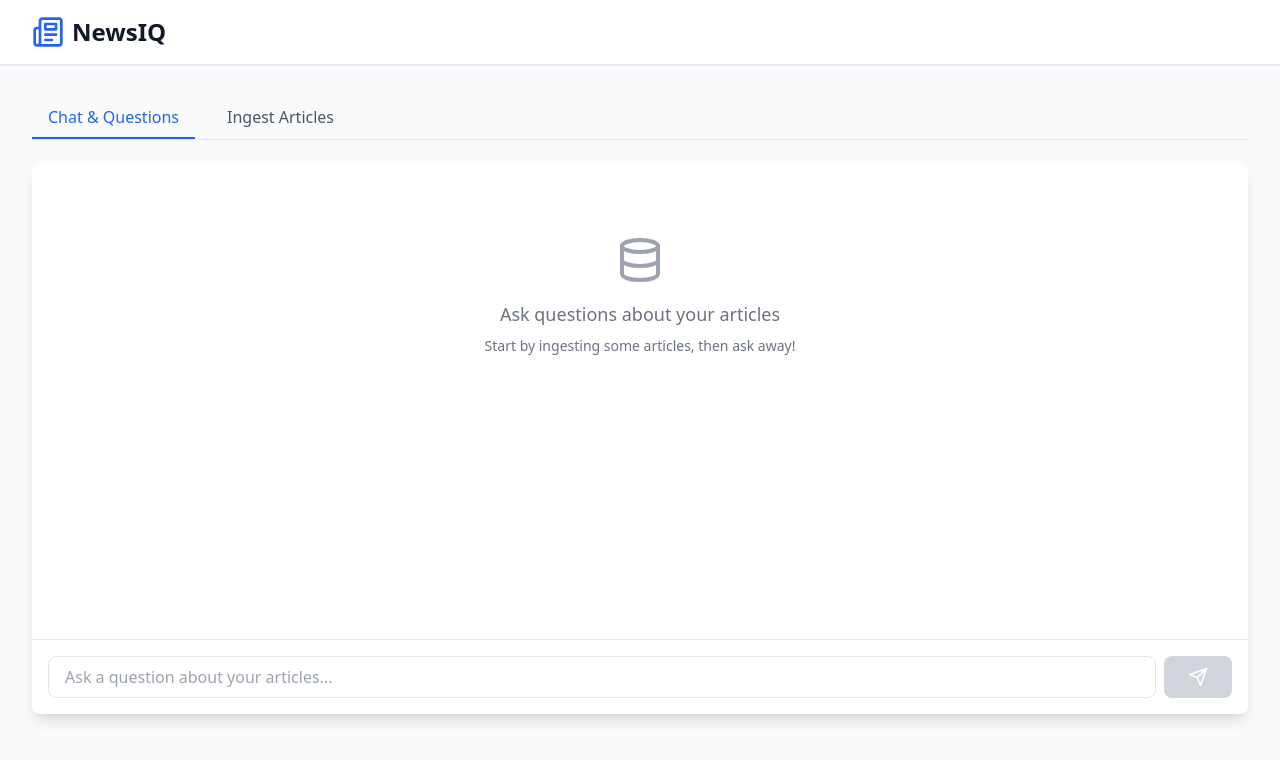
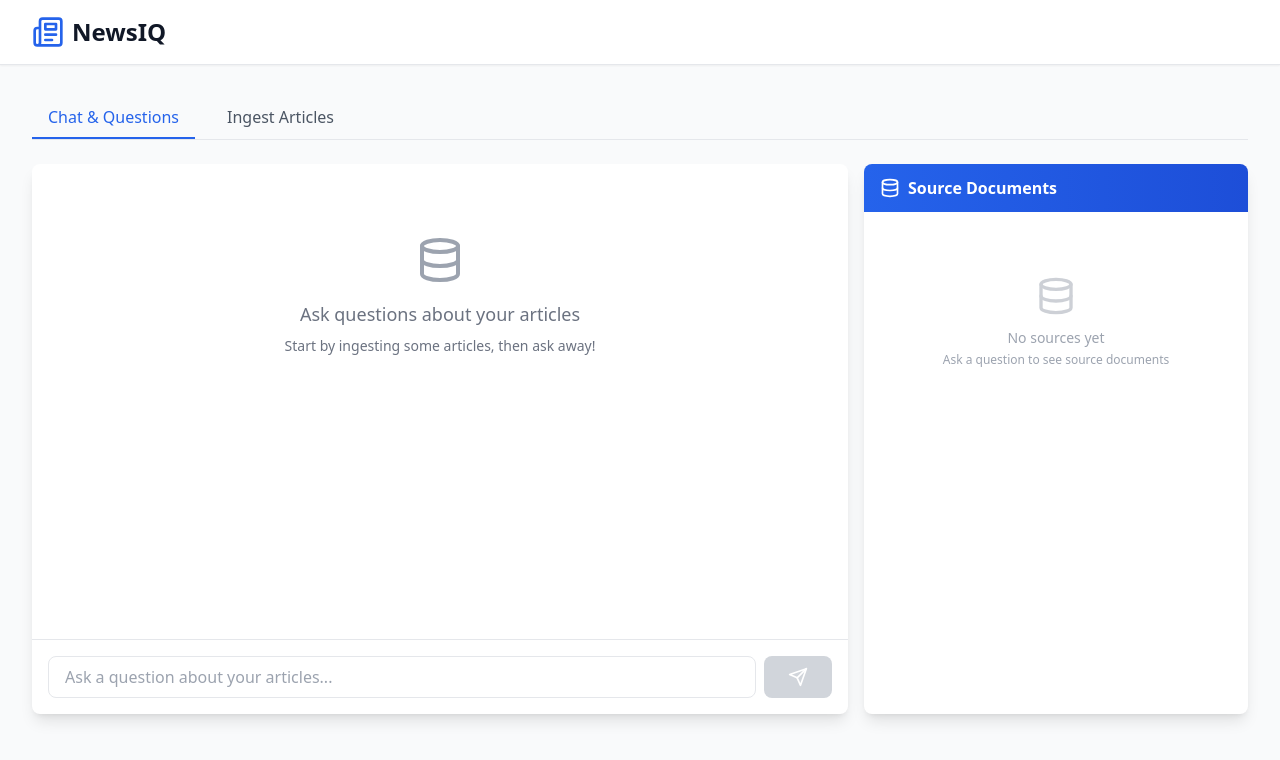
Before and after one commit to ArturasGrygelis/NewsIQ, a Next.js app in the folder frontend/: page /app in a window 1280 px wide. Shown: the top 760 px of the page. Built offline with nearby package versions, Linux system fonts and the light colour scheme.

Commit message:
answering is working, frontend awaits for the answer

```diff
--- a/frontend/pages/app.tsx
+++ b/frontend/pages/app.tsx
@@ -10,6 +10,9 @@ interface Message {
     title: string
     url: string
     snippet: string
+    authors?: string
+    language?: string
+    topics?: string
   }>
 }
 
@@ -41,6 +44,8 @@ export default function AppPage() {
       const response = await axios.post('/api/answer', {
         question: input,
         session_id: sessionId
+      }, {
+        timeout: 120000  // 2 minutes timeout for long-running workflows
       })
 
       const assistantMessage: Message = {
@@ -71,7 +76,9 @@ export default function AppPage() {
         ? { article_url: articleUrl }
         : { topic, website: website || undefined, max_age_days: maxAge }
 
-      const response = await axios.post('/api/ingest', payload)
+      const response = await axios.post('/api/ingest', payload, {
+        timeout: 120000  // 2 minutes timeout
+      })
 
       if (response.data.success) {
         setIngestResult(`✓ ${response.data.message}`)
@@ -131,7 +138,9 @@ export default function AppPage() {
 
         {/* Chat Tab */}
         {activeTab === 'chat' && (
-          <div className="bg-white rounded-lg shadow-lg h-[calc(100vh-250px)] flex flex-col">
+          <div className="flex gap-4 h-[calc(100vh-250px)]">
+            {/* Main Chat Area */}
+            <div className="flex-1 bg-white rounded-lg shadow-lg flex flex-col">
               {/* Messages */}
               <div className="flex-1 overflow-y-auto p-6 space-y-4">
                 {messages.length === 0 && (
@@ -150,25 +159,6 @@ export default function AppPage() {
                         : 'bg-gray-100 text-gray-900'
                     }`}>
                       <p className="whitespace-pre-wrap">{msg.content}</p>
-
-                    {msg.sources && msg.sources.length > 0 && (
-                      <div className="mt-3 pt-3 border-t border-gray-300">
-                        <p className="text-sm font-semibold mb-2">Sources:</p>
-                        {msg.sources.map((source, sIdx) => (
-                          <div key={sIdx} className="text-sm mb-2">
-                            <a
-                              href={source.url}
-                              target="_blank"
-                              rel="noopener noreferrer"
-                              className="text-blue-600 hover:underline font-medium"
-                            >
-                              {source.title}
-                            </a>
-                            <p className="text-gray-600 text-xs mt-1">{source.snippet}</p>
-                          </div>
-                        ))}
-                      </div>
-                    )}
                     </div>
                   </div>
                 ))}
@@ -201,6 +191,70 @@ export default function AppPage() {
                   >
                     <Send className="h-5 w-5" />
                   </button>
+                </div>
+              </div>
+            </div>
+
+            {/* Sources Sidebar */}
+            <div className="w-96 bg-white rounded-lg shadow-lg overflow-hidden flex flex-col">
+              <div className="bg-gradient-to-r from-blue-600 to-blue-700 px-4 py-3">
+                <h3 className="text-white font-semibold flex items-center">
+                  <Database className="h-5 w-5 mr-2" />
+                  Source Documents
+                </h3>
+              </div>
+
+              <div className="flex-1 overflow-y-auto p-4 space-y-3">
+                {messages
+                  .filter(msg => msg.role === 'assistant' && msg.sources && msg.sources.length > 0)
+                  .slice(-1)[0]?.sources ? (
+                  messages
+                    .filter(msg => msg.role === 'assistant' && msg.sources && msg.sources.length > 0)
+                    .slice(-1)[0].sources.map((source, idx) => (
+                      <div key={idx} className="bg-gray-50 rounded-lg p-4 border border-gray-200 hover:border-blue-300 transition-colors">
+                        <a
+                          href={source.url}
+                          target="_blank"
+                          rel="noopener noreferrer"
+                          className="text-blue-600 hover:text-blue-800 font-semibold text-sm flex items-start gap-2 mb-2"
+                        >
+                          <LinkIcon className="h-4 w-4 mt-0.5 flex-shrink-0" />
+                          <span className="line-clamp-2">{source.title}</span>
+                        </a>
+
+                        {source.authors && (
+                          <p className="text-xs text-gray-600 mb-1">
+                            <span className="font-medium">Authors:</span> {source.authors}
+                          </p>
+                        )}
+
+                        {source.language && (
+                          <p className="text-xs text-gray-600 mb-1">
+                            <span className="font-medium">Language:</span> {source.language.toUpperCase()}
+                          </p>
+                        )}
+
+                        {source.topics && (
+                          <div className="mt-2">
+                            <p className="text-xs font-medium text-gray-700 mb-1">Topics:</p>
+                            <p className="text-xs text-gray-600 line-clamp-2">{source.topics}</p>
+                          </div>
+                        )}
+
+                        {source.snippet && (
+                          <p className="text-xs text-gray-600 mt-2 line-clamp-3 italic">
+                            {source.snippet}
+                          </p>
+                        )}
+                      </div>
+                    ))
+                ) : (
+                  <div className="text-center text-gray-400 mt-12">
+                    <Database className="h-10 w-10 mx-auto mb-3 opacity-50" />
+                    <p className="text-sm">No sources yet</p>
+                    <p className="text-xs mt-1">Ask a question to see source documents</p>
+                  </div>
+                )}
               </div>
             </div>
           </div>
```
Also changed, not shown: 2 other files (tests, documents, lock files or other folders). Lines whose indentation alone changed are shown as unchanged.
